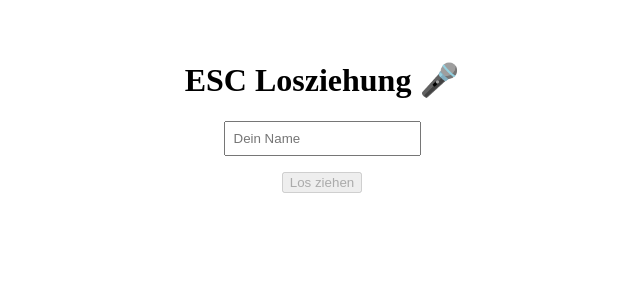
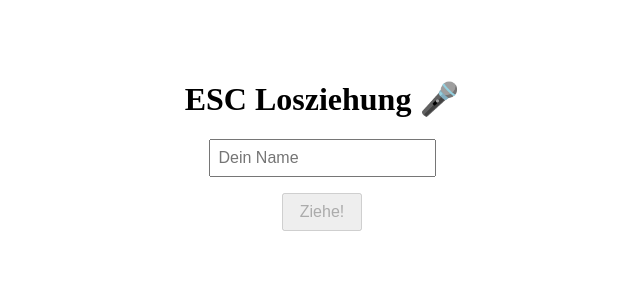
Before and after one commit to dannythevanny/esc-abend-los, a Next.js app: page / in a window 1280 px wide. Shown: the top 300 px of the page, without its empty margins (318-958 px from the left). Built offline with nearby package versions, Linux system fonts and the light colour scheme.

Commit message:
Fix: Add missing TypeScript dependencies

```diff
--- a/pages/api/draw.ts
+++ b/pages/api/draw.ts
@@ -1,34 +1,39 @@
-
 export const config = {
   runtime: "edge",
 };
 
 const countries = [
-  "Albanien", "Armenien", "Australien", "Österreich", "Aserbaidschan", "Belgien", "Kroatien",
-  "Zypern", "Tschechien", "Dänemark", "Estland", "Finnland", "Frankreich", "Georgien",
-  "Deutschland", "Griechenland", "Island", "Irland", "Israel", "Italien", "Lettland", "Litauen",
-  "Luxemburg", "Malta", "Moldau", "Niederlande", "Nordmazedonien", "Norwegen", "Polen", "Portugal",
-  "Rumänien", "San Marino", "Serbien", "Slowakei", "Slowenien", "Spanien", "Schweden",
-  "Schweiz", "Türkei", "Ukraine", "Vereinigtes Königreich"
+  "Albanien", "Armenien", "Australien", "Österreich", "Aserbaidschan",
+  "Belgien", "Kroatien", "Zypern", "Tschechien", "Dänemark", "Estland",
+  "Finnland", "Frankreich", "Georgien", "Deutschland", "Griechenland",
+  "Island", "Irland", "Israel", "Italien", "Lettland", "Litauen",
+  "Luxemburg", "Malta", "Moldau", "Niederlande", "Nordmazedonien",
+  "Norwegen", "Polen", "Portugal", "Rumänien", "San Marino", "Serbien",
+  "Slowakei", "Slowenien", "Spanien", "Schweden", "Schweiz", "Türkei",
+  "Ukraine", "Vereinigtes Königreich"
 ];
 
 const categories = ["Vorspeise", "Hauptspeise", "Nachspeise", "Getränk"];
 
-export default async function handler(req) {
+export default async function handler(req: Request) {
   const { name } = await req.json();
-  const url = "https://axumqshagzdmwqemwdl.supabase.co";
-  const key = "eyJhbGciOiJIUzI1NiIsInR5cCI6IkpXVCJ9.eyJpc3MiOiJzdXBhYmFzZSIsInJlZiI6ImF4dW1xc2hhZ3pka213cWVtd2RsIiwicm9sZSI6ImFub24iLCJpYXQiOjE3NDcyNTgyNDIsImV4cCI6MjA2MjgzNDI0Mn0.uZE530b8T4e5FWpSwuJ4sCDhGuck3D2x2OfjZpdIDwo"; // <--- Ersetze das im Code!
 
-  const res = await fetch(url + "/rest/v1/draws", {
+  const url = "https://axumqshazgdmwqemwdl.supabase.co";
+  const key = "eyJhbGciOiJIUzI1NiIsInR5cCI6IkpXVCJ9.eyJpc3MiOiJzdXBhYmFzZSIsInJlZiI6ImF4dW1xc2hhZ3pka213cWVtd2RsIiwicm9sZSI6ImFub24iLCJpYXQiOjE3NDcyNTgyNDIsImV4cCI6MjA2MjgzNDI0Mn0.uZE530b8T4e5FWpSwuJ4sCDhGuck3D2x2OfjZpdIDwo"; // ⚠️ Ersetze diesen mit deinem echten anon public key
+
+  // Lade bestehende Ziehungen
+  const res = await fetch(`${url}/rest/v1/draws`, {
     headers: {
       apikey: key,
-      Authorization: `Bearer ${key}`
-    }
+      Authorization: `Bearer ${key}`,
+    },
   });
+
   const existing = await res.json();
 
-  const usedCountries = existing.map((e) => e.country);
-  const usedCategories = existing.map((e) => e.category);
+  // Verwendete Länder und Kategorien sammeln
+  const usedCountries = existing.map((e: any) => e.country);
+  const usedCategories = existing.map((e: any) => e.category);
   const availableCountries = countries.filter((c) => !usedCountries.includes(c));
 
   let categoryPool = [...categories];
@@ -36,21 +41,23 @@ export default async function handler(req) {
     categoryPool = categories.filter((c) => !usedCategories.includes(c));
   }
 
+  // Zufällig ziehen
   const country = availableCountries[Math.floor(Math.random() * availableCountries.length)];
   const category = categoryPool[Math.floor(Math.random() * categoryPool.length)];
 
-  await fetch(url + "/rest/v1/draws", {
+  // In Datenbank speichern
+  await fetch(`${url}/rest/v1/draws`, {
     method: "POST",
     headers: {
       apikey: key,
       Authorization: `Bearer ${key}`,
       "Content-Type": "application/json",
-      Prefer: "return=representation"
+      Prefer: "return=representation",
     },
-    body: JSON.stringify({ name, country, category })
+    body: JSON.stringify({ name, country, category }),
   });
 
   return new Response(JSON.stringify({ country, category }), {
-    headers: { "Content-Type": "application/json" }
+    headers: { "Content-Type": "application/json" },
   });
 }
--- a/pages/index.tsx
+++ b/pages/index.tsx
@@ -1,44 +1,54 @@
-
 import { useState } from "react";
 
 export default function Home() {
-  const [result, setResult] = useState(null);
-  const [loading, setLoading] = useState(false);
   const [name, setName] = useState("");
+  const [result, setResult] = useState<{ country: string; category: string } | null>(null);
+  const [isLoading, setIsLoading] = useState(false);
 
-  const handleDraw = async () => {
-    setLoading(true);
+  async function draw() {
+    setIsLoading(true);
+    try {
       const res = await fetch("/api/draw", {
         method: "POST",
-      headers: { "Content-Type": "application/json" },
+        headers: {
+          "Content-Type": "application/json"
+        },
         body: JSON.stringify({ name }),
       });
+
       const data = await res.json();
       setResult(data);
-    setLoading(false);
-  };
+    } catch (error) {
+      alert("Fehler beim Ziehen. Bitte versuch es erneut.");
+    } finally {
+      setIsLoading(false);
+    }
+  }
 
   return (
-    <div style={{ padding: "2rem", textAlign: "center" }}>
+    <div style={{ textAlign: "center", marginTop: "5rem" }}>
       <h1>ESC Losziehung 🎤</h1>
       <input
         type="text"
         placeholder="Dein Name"
         value={name}
         onChange={(e) => setName(e.target.value)}
-        style={{ padding: "0.5rem", marginBottom: "1rem" }}
+        style={{ padding: "0.5rem", fontSize: "1rem" }}
       />
       <br />
-      <button onClick={handleDraw} disabled={loading || !name}>
-        {loading ? "Ziehe..." : "Los ziehen"}
+      <button
+        style={{ marginTop: "1rem", padding: "0.5rem 1rem", fontSize: "1rem" }}
+        onClick={draw}
+        disabled={name.trim() === "" || isLoading}
+      >
+        {isLoading ? "Ziehe..." : "Ziehe!"}
       </button>
 
-      {result && result.country && (
-        <div style={{ marginTop: "2rem" }}>
-          <h2>🎉 Du hast gezogen:</h2>
-          <p>
-            <strong>{result.country}</strong> – {result.category}
-          </p>
+      {result && (
+        <div style={{ marginTop: "2rem", fontSize: "1.2rem" }}>
+          <p><strong>{name}</strong> hat gezogen:</p>
+          <p>🌍 Land: <strong>{result.country}</strong></p>
+          <p>🍽️ Kategorie: <strong>{result.category}</strong></p>
         </div>
       )}
     </div>
```
Also changed, not shown: tsconfig.json (added, +29 -0 lines), next-env.d.ts (added). Lines whose indentation alone changed are shown as unchanged.
